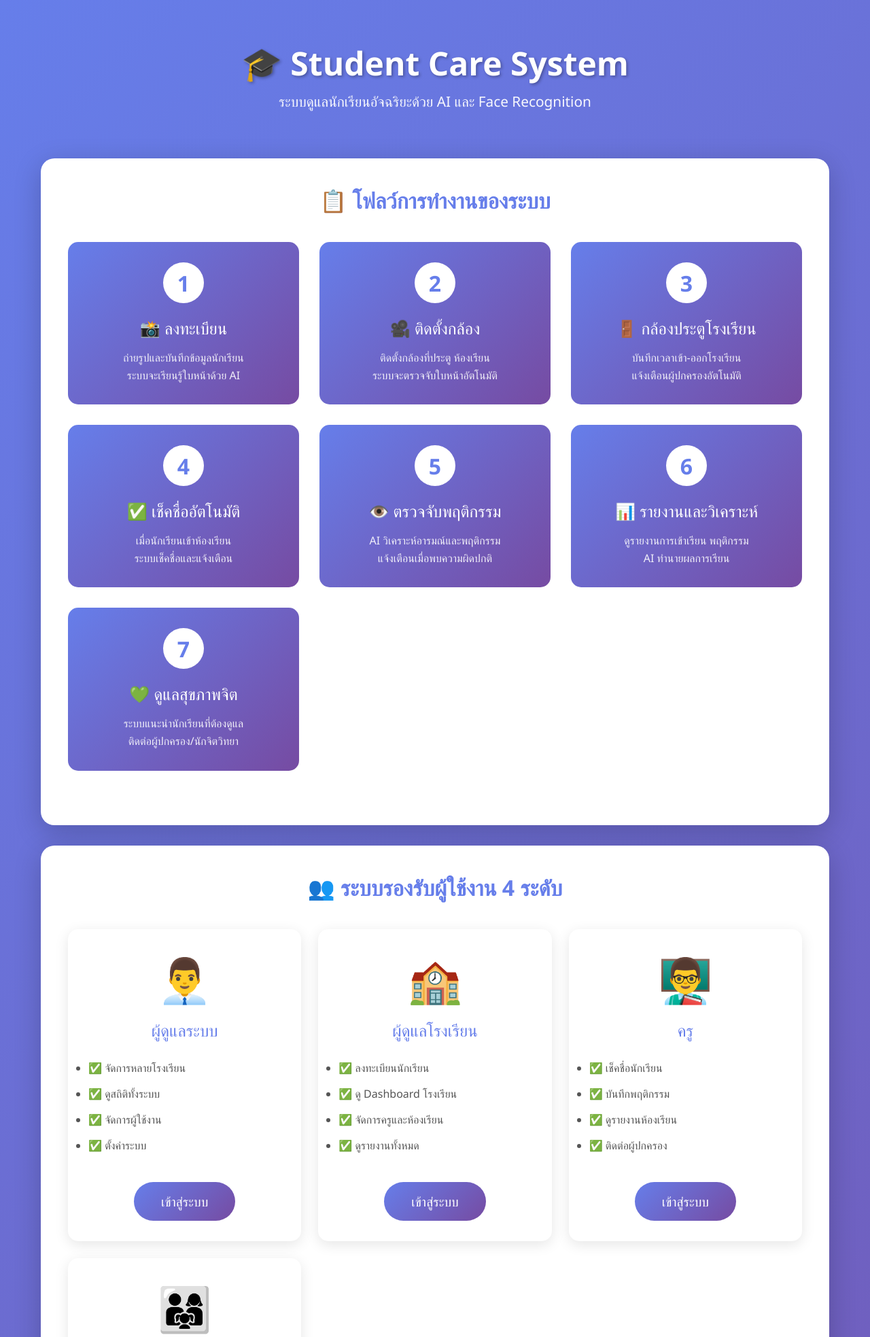
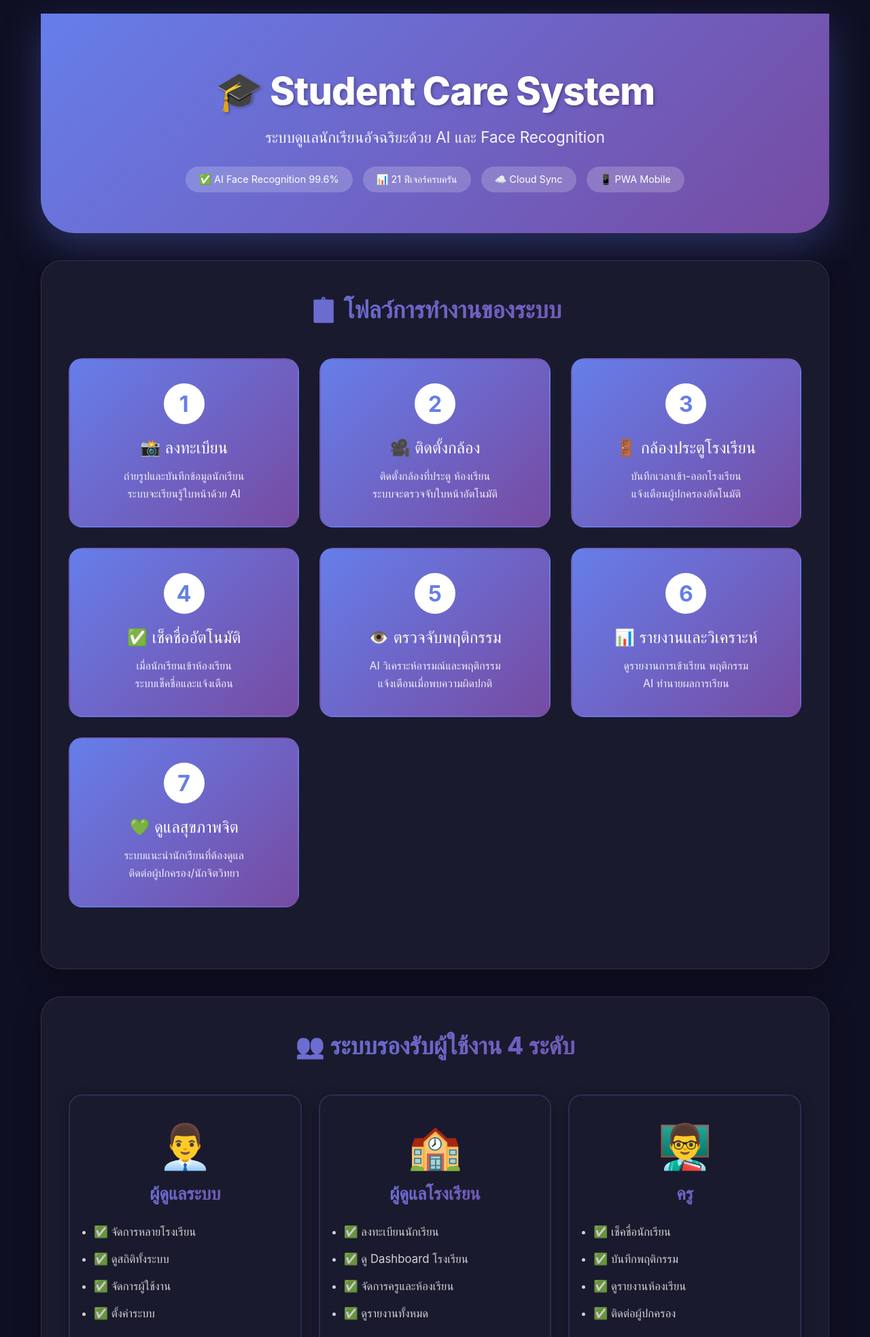
Before and after one commit to Yanperm/hikvission_student_care, a Flask app: page / in a window 1280 px wide. Shown: the top 1967 px of the page at 68% size. Run offline with Flask 3, Linux system fonts and the light colour scheme.

Commit message:
Redesign landing page with modern dark theme

```diff
--- a/templates/professional_landing.html
+++ b/templates/professional_landing.html
@@ -15,9 +15,10 @@
         }
 
         body {
-            font-family: 'Segoe UI', Tahoma, Geneva, Verdana, sans-serif;
-            background: linear-gradient(135deg, #667eea 0%, #764ba2 100%);
+            font-family: 'Inter', -apple-system, BlinkMacSystemFont, 'Segoe UI', sans-serif;
+            background: #0f0f23;
             min-height: 100vh;
+            color: #fff;
         }
 
         .container {
@@ -28,34 +29,61 @@
 
         .header {
             text-align: center;
-            color: white;
-            padding: 40px 20px;
+            padding: 80px 20px 60px;
+            background: linear-gradient(135deg, #667eea 0%, #764ba2 100%);
+            border-radius: 0 0 50px 50px;
+            box-shadow: 0 20px 60px rgba(102, 126, 234, 0.3);
         }
 
         .header h1 {
-            font-size: 3em;
-            margin-bottom: 10px;
+            font-size: 3.5em;
+            margin-bottom: 20px;
             text-shadow: 2px 2px 4px rgba(0,0,0,0.3);
+            font-weight: 800;
+            letter-spacing: -1px;
         }
 
         .header p {
-            font-size: 1.3em;
+            font-size: 1.4em;
             opacity: 0.95;
+            max-width: 800px;
+            margin: 0 auto;
+        }
+
+        .header .badges {
+            display: flex;
+            justify-content: center;
+            gap: 15px;
+            margin-top: 30px;
+            flex-wrap: wrap;
+        }
+
+        .badge {
+            background: rgba(255,255,255,0.2);
+            padding: 10px 20px;
+            border-radius: 25px;
+            font-size: 0.9em;
+            backdrop-filter: blur(10px);
         }
 
         .workflow-section {
-            background: white;
-            border-radius: 20px;
-            padding: 40px;
-            margin: 30px 0;
-            box-shadow: 0 10px 40px rgba(0,0,0,0.2);
+            background: #1a1a2e;
+            border-radius: 30px;
+            padding: 50px 40px;
+            margin: 40px 0;
+            box-shadow: 0 10px 40px rgba(0,0,0,0.3);
+            border: 1px solid rgba(255,255,255,0.1);
         }
 
         .workflow-title {
             text-align: center;
-            font-size: 2em;
-            color: #667eea;
-            margin-bottom: 40px;
+            font-size: 2.2em;
+            background: linear-gradient(135deg, #667eea 0%, #764ba2 100%);
+            -webkit-background-clip: text;
+            -webkit-text-fill-color: transparent;
+            background-clip: text;
+            margin-bottom: 50px;
+            font-weight: 800;
         }
 
         .workflow-steps {
@@ -67,16 +95,36 @@
 
         .step-card {
             background: linear-gradient(135deg, #667eea 0%, #764ba2 100%);
-            border-radius: 15px;
-            padding: 30px;
+            border-radius: 20px;
+            padding: 35px;
             color: white;
             text-align: center;
-            transition: transform 0.3s;
+            transition: all 0.3s;
             cursor: pointer;
+            border: 2px solid transparent;
+            position: relative;
+            overflow: hidden;
+        }
+
+        .step-card::before {
+            content: '';
+            position: absolute;
+            top: 0;
+            left: 0;
+            right: 0;
+            bottom: 0;
+            background: linear-gradient(135deg, rgba(255,255,255,0.1) 0%, transparent 100%);
+            opacity: 0;
+            transition: opacity 0.3s;
+        }
+
+        .step-card:hover::before {
+            opacity: 1;
         }
 
         .step-card:hover {
-            transform: translateY(-10px);
+            transform: translateY(-10px) scale(1.02);
+            box-shadow: 0 20px 40px rgba(102, 126, 234, 0.4);
         }
 
         .step-number {
@@ -112,17 +160,19 @@
         }
 
         .role-card {
-            background: white;
-            border-radius: 15px;
-            padding: 30px;
+            background: #1a1a2e;
+            border-radius: 20px;
+            padding: 35px;
             text-align: center;
-            box-shadow: 0 5px 20px rgba(0,0,0,0.1);
+            box-shadow: 0 5px 20px rgba(0,0,0,0.3);
             transition: all 0.3s;
+            border: 2px solid rgba(102, 126, 234, 0.2);
         }
 
         .role-card:hover {
-            box-shadow: 0 10px 30px rgba(0,0,0,0.2);
-            transform: translateY(-5px);
+            box-shadow: 0 15px 40px rgba(102, 126, 234, 0.3);
+            transform: translateY(-8px);
+            border-color: #667eea;
         }
 
         .role-icon {
@@ -131,9 +181,13 @@
         }
 
         .role-title {
-            font-size: 1.5em;
-            color: #667eea;
+            font-size: 1.6em;
+            background: linear-gradient(135deg, #667eea 0%, #764ba2 100%);
+            -webkit-background-clip: text;
+            -webkit-text-fill-color: transparent;
+            background-clip: text;
             margin-bottom: 15px;
+            font-weight: 700;
         }
 
         .role-features {
@@ -142,8 +196,9 @@
         }
 
         .role-features li {
-            padding: 8px 0;
-            color: #555;
+            padding: 10px 0;
+            color: rgba(255,255,255,0.8);
+            font-size: 1.05em;
         }
 
         .cta-button {
@@ -173,10 +228,18 @@
         }
 
         .feature-item {
-            background: #f8f9fa;
-            padding: 20px;
-            border-radius: 10px;
+            background: #1a1a2e;
+            padding: 25px;
+            border-radius: 15px;
             text-align: center;
+            border: 2px solid rgba(102, 126, 234, 0.2);
+            transition: all 0.3s;
+        }
+
+        .feature-item:hover {
+            border-color: #667eea;
+            transform: translateY(-5px);
+            box-shadow: 0 10px 30px rgba(102, 126, 234, 0.2);
         }
 
         .feature-icon {
@@ -185,8 +248,9 @@
         }
 
         .feature-name {
-            font-weight: bold;
-            color: #333;
+            font-weight: 600;
+            color: rgba(255,255,255,0.9);
+            font-size: 1.05em;
         }
 
         .demo-section {
@@ -239,6 +303,12 @@
         <div class="header">
             <h1>🎓 Student Care System</h1>
             <p>ระบบดูแลนักเรียนอัจฉริยะด้วย AI และ Face Recognition</p>
+            <div class="badges">
+                <span class="badge">✅ AI Face Recognition 99.6%</span>
+                <span class="badge">📊 21 ฟีเจอร์ครบครัน</span>
+                <span class="badge">☁️ Cloud Sync</span>
+                <span class="badge">📱 PWA Mobile</span>
+            </div>
         </div>
 
         <!-- Workflow Section -->
```
